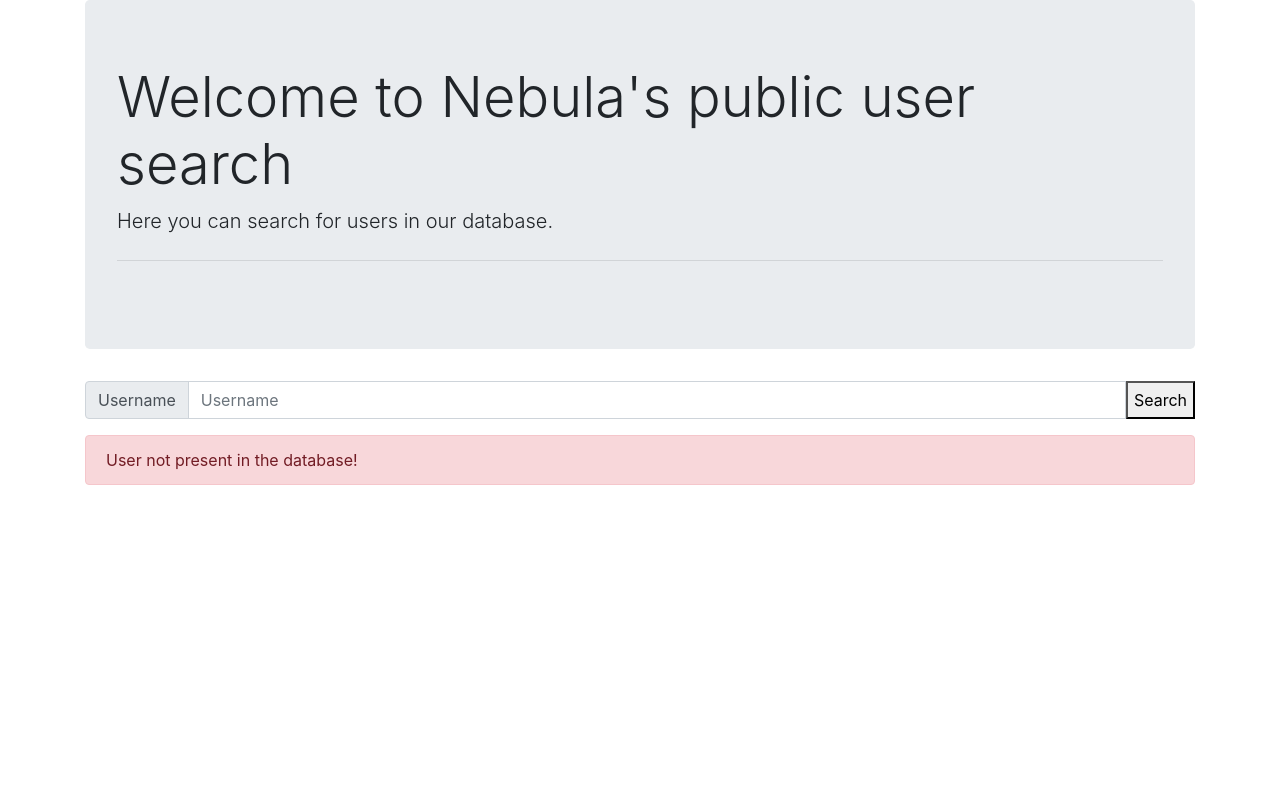
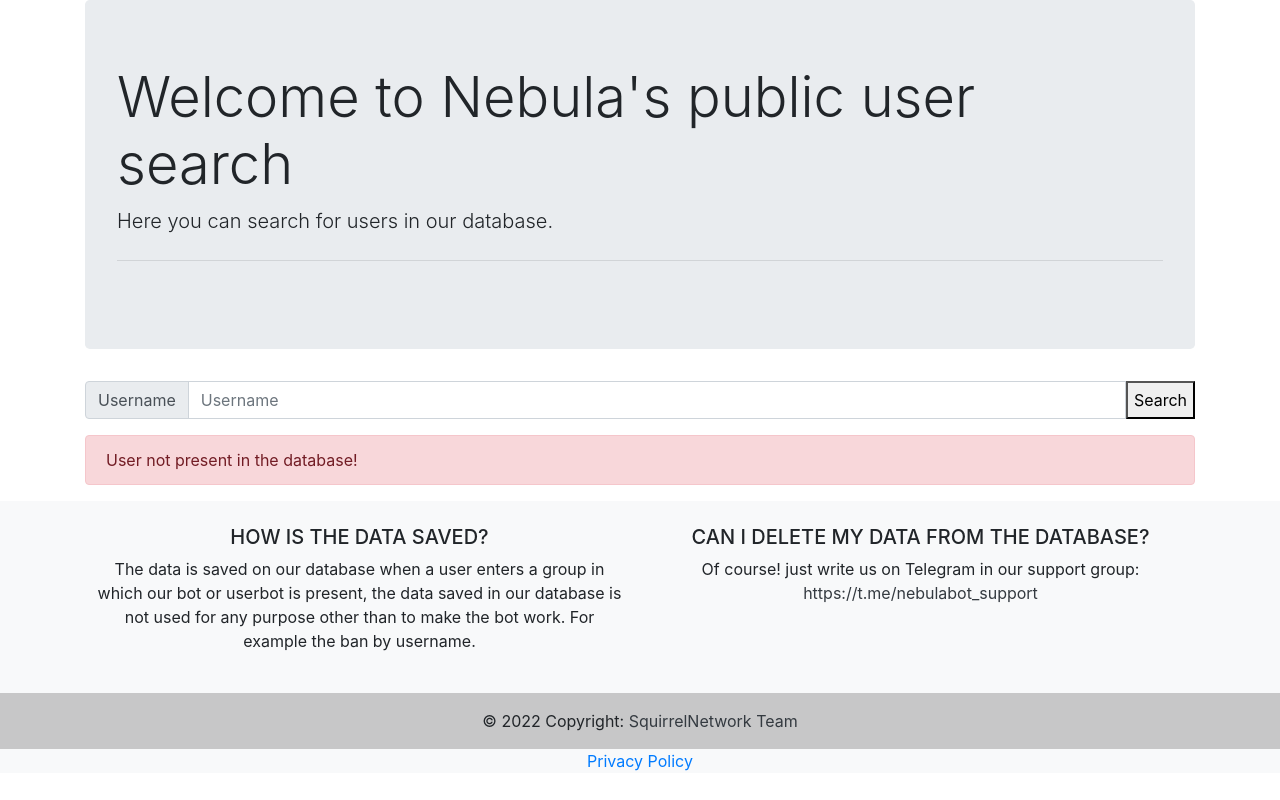
Before and after one commit to Squirrel-Network/api_nebula, a Flask app: page /users in a window 1280 px wide. Run offline with Flask 2, Linux system fonts and the light colour scheme; some libraries are stand-ins or nearby versions.

Commit message:
add iubenda and more

```diff
--- a/main.py
+++ b/main.py
@@ -61,7 +61,6 @@
         return render_template("users.html")
 
 
-
 ####################
 ### API EndPoint ###
 ####################
--- a/templates/users.html
+++ b/templates/users.html
@@ -49,5 +49,43 @@
 </div>
 
 </form>
+<footer class="bg-light text-center text-lg-start">
+  <!-- Grid container -->
+  <div class="container p-4">
+    <!--Grid row-->
+    <div class="row">
+      <!--Grid column-->
+      <div class="col-lg-6 col-md-12 mb-4 mb-md-0">
+        <h5 class="text-uppercase">How is the data saved?</h5>
+
+        <p>
+          The data is saved on our database when a user enters a group in which our bot or userbot is present, the data saved in our database
+          is not used for any purpose other than to make the bot work. For example the ban by username.
+        </p>
+      </div>
+      <!--Grid column-->
+
+      <!--Grid column-->
+      <div class="col-lg-6 col-md-12 mb-4 mb-md-0">
+        <h5 class="text-uppercase">Can I delete my data from the database?</h5>
+
+        <p>
+          Of course! just write us on Telegram in our support group: <a class="text-dark" href="https://t.me/nebulabot_support">https://t.me/nebulabot_support </a>
+        </p>
+      </div>
+      <!--Grid column-->
+    </div>
+    <!--Grid row-->
+  </div>
+  <!-- Grid container -->
+
+  <!-- Copyright -->
+  <div class="text-center p-3" style="background-color: rgba(0, 0, 0, 0.2);">
+    © 2022 Copyright:
+    <a class="text-dark" href="https://squirrel-network.online">SquirrelNetwork Team</a>
+  </div>
+  <a href="https://www.iubenda.com/privacy-policy/98087451" class="iubenda-white iubenda-noiframe iubenda-embed iubenda-noiframe " title="Privacy Policy ">Privacy Policy</a><script type="text/javascript">(function (w,d) {var loader = function () {var s = d.createElement("script"), tag = d.getElementsByTagName("script")[0]; s.src="https://cdn.iubenda.com/iubenda.js"; tag.parentNode.insertBefore(s,tag);}; if(w.addEventListener){w.addEventListener("load", loader, false);}else if(w.attachEvent){w.attachEvent("onload", loader);}else{w.onload = loader;}})(window, document);</script>
+  <!-- Copyright -->
+</footer>
 </body>
 </html>
```
